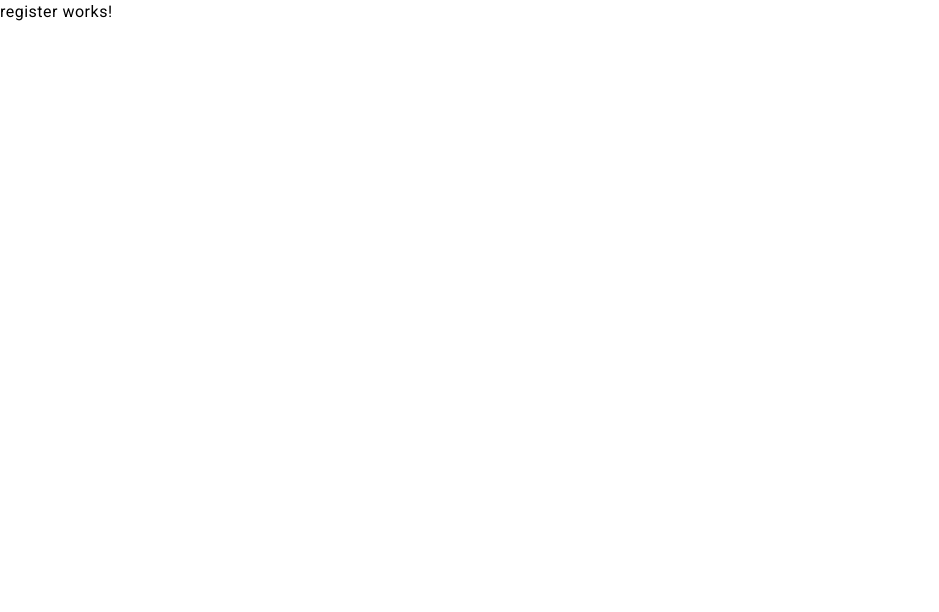
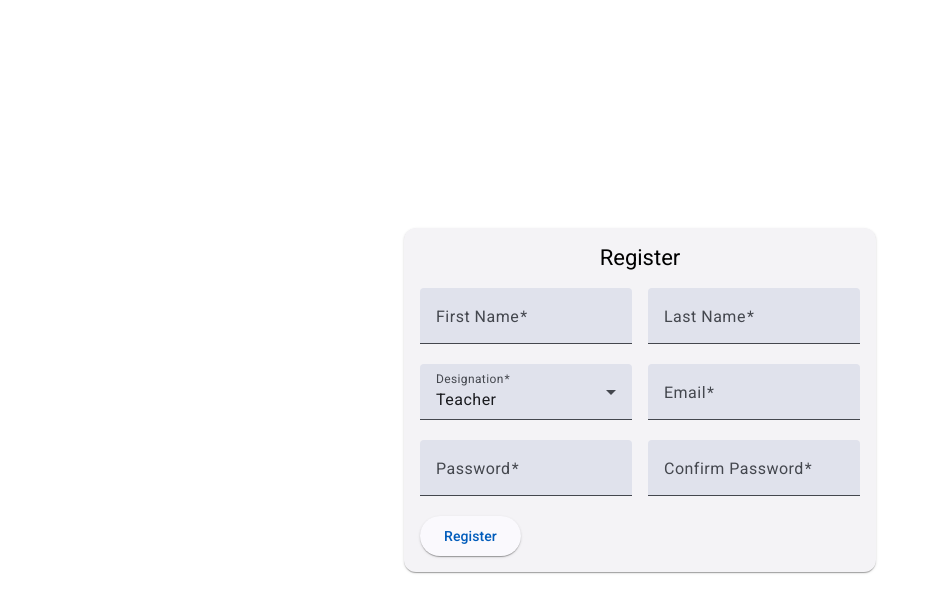
Before and after one commit to anit-neosoft/assessment, an Angular app: page /register in a window 1280 px wide. Shown: the top 612 px of the page, without its empty margins (0-939 px from the left). Built offline with nearby package versions, Linux system fonts and the light colour scheme.

Commit message:
added register form and routing to login form

```diff
--- a/src/app/app.component.scss
+++ b/src/app/app.component.scss
@@ -1,4 +1,5 @@
-* {
+:host {
+  display: block;
   width: 100%;
-  min-height: 100vh;
+  height: 100%;
 }
--- a/src/app/auth/components/login/login.component.html
+++ b/src/app/auth/components/login/login.component.html
@@ -3,16 +3,25 @@
     <mat-card-title> Login</mat-card-title>
   </mat-card-header>
   <mat-card-content>
-    <form (ngSumbit)="onSubmit()" class="form">
+    <form (ngSubmit)="onSubmit()" class="form" [formGroup]="form">
       <mat-form-field>
         <mat-label>Email</mat-label>
-        <input matInput placeholder="johndoe@abc.com" type="text" id="email">
+        <input matInput placeholder="johndoe@abc.com" type="text" id="email" formControlName="email">
+        @if (isEmailInvalid) {
+        <mat-error>Please enter a valid email</mat-error>
+        }
       </mat-form-field>
       <mat-form-field>
         <mat-label>Password</mat-label>
-        <input matInput placeholder="JohnDoe" type="password" id="password">
+        <input matInput placeholder="JohnDoe" type="password" id="password" formControlName="password">
+        @if (isPasswordInvalid) {
+        <mat-error>Please enter a valid password (atleast 6 characters long)</mat-error>
+        }
       </mat-form-field>
-      <button mat-raised-button color=" primary" type="submit">Login</button>
+      <div class="flex-row">
+        <button mat-raised-button color="primary">Login</button>
+        <a mat-button routerLink="/register">Register</a>
+      </div>
     </form>
   </mat-card-content>
 </mat-card>
--- a/src/app/auth/components/login/login.component.scss
+++ b/src/app/auth/components/login/login.component.scss
@@ -1,13 +1,5 @@
-.card {
-  display: flex;
-  flex-direction: column;
-  align-items: center;
-  justify-content: center;
-  max-width: 480px;
-
-  .form {
-    display: flex;
-    flex-direction: column;
-    align-items: center;
-  }
+:host {
+  display: grid;
+  place-content: center;
+  height: 100%;
 }
--- a/src/app/auth/components/login/login.component.ts
+++ b/src/app/auth/components/login/login.component.ts
@@ -2,16 +2,59 @@ import { Component } from '@angular/core';
 import { MatCardModule } from '@angular/material/card';
 import { MatFormFieldModule } from '@angular/material/form-field';
 import { MatInputModule } from '@angular/material/input';
+import { MatButtonModule } from '@angular/material/button';
+import {
+  FormControl,
+  FormGroup,
+  ReactiveFormsModule,
+  Validators,
+} from '@angular/forms';
+import { CommonModule } from '@angular/common';
+import { RouterLink } from '@angular/router';
 
 @Component({
   selector: 'app-login',
   standalone: true,
-  imports: [MatCardModule, MatFormFieldModule, MatInputModule],
+  imports: [
+    CommonModule,
+    RouterLink,
+    MatCardModule,
+    MatFormFieldModule,
+    MatInputModule,
+    MatButtonModule,
+    ReactiveFormsModule,
+  ],
   templateUrl: './login.component.html',
   styleUrl: './login.component.scss',
 })
 export class LoginComponent {
+  form = new FormGroup({
+    email: new FormControl('', {
+      validators: [Validators.required, Validators.email],
+    }),
+    password: new FormControl('', {
+      validators: [Validators.required, Validators.minLength(6)],
+    }),
+  });
+  get isEmailInvalid() {
+    return (
+      this.form.controls.email.touched &&
+      this.form.controls.email.invalid &&
+      this.form.controls.email.dirty
+    );
+  }
+  get isPasswordInvalid() {
+    return (
+      this.form.controls.password.touched &&
+      this.form.controls.password.invalid &&
+      this.form.controls.password.dirty
+    );
+  }
   onSubmit() {
-    console.log('Form submitted');
+    console.log(
+      'Form submitted',
+      this.form.value.email,
+      this.form.value.password
+    );
   }
 }
--- a/src/app/auth/components/register/register.component.html
+++ b/src/app/auth/components/register/register.component.html
@@ -1 +1,48 @@
-<p>register works!</p>
+<mat-card class="card">
+  <mat-card-header>
+    <mat-card-title>Register</mat-card-title>
+  </mat-card-header>
+  <mat-card-content>
+    <form [formGroup]="form" (ngSubmit)="onSubmit()">
+
+      <div formGroupName="name" class="flex-row gap-1">
+        <mat-form-field>
+          <mat-label>First Name</mat-label>
+          <input matInput formControlName="firstName" placeholder="First Name">
+        </mat-form-field>
+        <mat-form-field>
+          <mat-label>Last Name</mat-label>
+          <input matInput formControlName="lastName" placeholder="Last Name">
+        </mat-form-field>
+      </div>
+
+      <div class="flex-row gap-1">
+
+        <mat-form-field>
+          <mat-label>Designation</mat-label>
+          <mat-select formControlName="designation">
+            <mat-option value="teacher">Teacher</mat-option>
+            <mat-option value="hod">HOD</mat-option>
+          </mat-select>
+        </mat-form-field>
+
+        <mat-form-field>
+          <mat-label>Email</mat-label>
+          <input matInput formControlName="email" placeholder="Email">
+        </mat-form-field>
+
+      </div>
+      <div formGroupName="passwords" class="flex-row gap-1">
+        <mat-form-field>
+          <mat-label>Password</mat-label>
+          <input matInput type="password" formControlName="password" placeholder="Password">
+        </mat-form-field>
+        <mat-form-field>
+          <mat-label>Confirm Password</mat-label>
+          <input matInput type="password" formControlName="confirmPassword" placeholder="Confirm Password">
+        </mat-form-field>
+      </div>
+      <button mat-raised-button color="primary" type="submit">Register</button>
+    </form>
+  </mat-card-content>
+</mat-card>
--- a/src/app/auth/components/register/register.component.scss
+++ b/src/app/auth/components/register/register.component.scss
@@ -0,0 +1,5 @@
+:host {
+  display: grid;
+  place-content: center;
+  height: 100%;
+}
--- a/src/app/auth/components/register/register.component.ts
+++ b/src/app/auth/components/register/register.component.ts
@@ -1,12 +1,60 @@
 import { Component } from '@angular/core';
+import {
+  FormControl,
+  FormGroup,
+  ReactiveFormsModule,
+  Validators,
+} from '@angular/forms';
+import { MatButtonModule } from '@angular/material/button';
+import { MatCardModule } from '@angular/material/card';
+import { MatFormFieldModule } from '@angular/material/form-field';
+import { MatInputModule } from '@angular/material/input';
+import { MatSelectModule } from '@angular/material/select';
 
 @Component({
   selector: 'app-register',
   standalone: true,
-  imports: [],
+  imports: [
+    MatCardModule,
+    MatFormFieldModule,
+    MatInputModule,
+    MatButtonModule,
+    ReactiveFormsModule,
+    MatSelectModule,
+  ],
   templateUrl: './register.component.html',
-  styleUrl: './register.component.scss'
+  styleUrl: './register.component.scss',
 })
 export class RegisterComponent {
-
+  form = new FormGroup({
+    name: new FormGroup({
+      firstName: new FormControl('', {
+        validators: [Validators.required],
+      }),
+      lastName: new FormControl('', {
+        validators: [Validators.required],
+      }),
+    }),
+    designation: new FormControl<'teacher' | 'hod'>('teacher', {
+      validators: [Validators.required],
+    }),
+    email: new FormControl('', {
+      validators: [Validators.required, Validators.email],
+    }),
+    passwords: new FormGroup({
+      password: new FormControl('', {
+        validators: [Validators.required, Validators.minLength(6)],
+      }),
+      confirmPassword: new FormControl('', {
+        validators: [Validators.required],
+      }),
+    }),
+  });
+  onSubmit() {
+    console.log(
+      'Form submitted',
+      this.form.value.email,
+      this.form.value.passwords
+    );
+  }
 }
--- a/src/styles.scss
+++ b/src/styles.scss
@@ -1,4 +1,35 @@
 /* You can add global styles to this file, and also import other style files */
 
-html, body { height: 100%; }
-body { margin: 0; font-family: Roboto, "Helvetica Neue", sans-serif; }
+html,
+body {
+  height: 100%;
+}
+body {
+  margin: 0;
+  font-family: Roboto, "Helvetica Neue", sans-serif;
+}
+.card {
+  display: flex;
+  flex-direction: column;
+  align-items: center;
+  justify-content: center;
+  gap: 1rem;
+
+  .form {
+    display: flex;
+    flex-direction: row;
+    gap: 1rem;
+  }
+}
+.flex-row {
+  display: flex;
+}
+
+.flex-column {
+  display: flex;
+  flex-direction: column;
+}
+
+.gap-1 {
+  gap: 1rem;
+}
```
